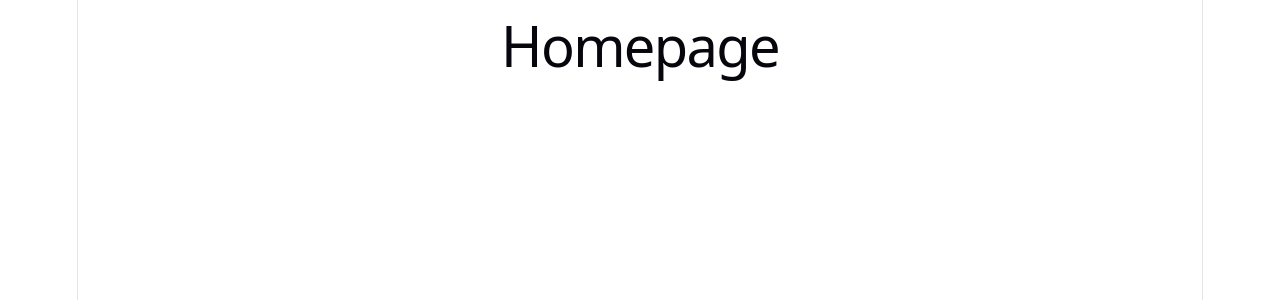
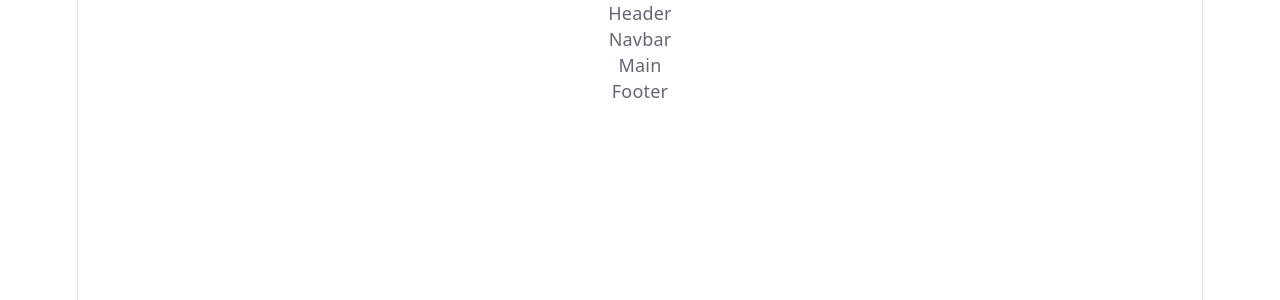
Before and after one commit to nawarjd/nj-cap-app-main, a React (Vite) app: page / in a window 1280 px wide. Shown: the top 300 px of the page. Built offline with nearby package versions, Linux system fonts and the light colour scheme.

Commit message:
Save local work before merging remote changes

```diff
--- a/src/App.jsx
+++ b/src/App.jsx
@@ -1,11 +1,16 @@
 import './App.css'
+import Header from './components/Header'
+import Main from './components/Main'
+import Footer from './components/Footer'
 
 function App() {
 
   return (
-    <div className="App">
-      <h1>Homepage</h1>
-    </div>
+    <>
+      <Header />
+      <Main />
+      <Footer />
+    </>
   )
 }
 
--- /dev/null
+++ b/src/components/Footer.jsx
@@ -0,0 +1,7 @@
+const Footer = () => {
+  return (
+    <div>Footer</div>
+  )
+}
+
+export default Footer
--- /dev/null
+++ b/src/components/Header.jsx
@@ -0,0 +1,10 @@
+import Navbar from './Navbar'
+const Header = () => {
+  return (
+    <div>Header
+        <Navbar />
+    </div>
+  )
+}
+
+export default Header
--- /dev/null
+++ b/src/components/Main.jsx
@@ -0,0 +1,7 @@
+const Main = () => {
+  return (
+    <div>Main</div>
+  )
+}
+
+export default Main
--- /dev/null
+++ b/src/components/Navbar.jsx
@@ -0,0 +1,7 @@
+const Navbar = () => {
+  return (
+    <div>Navbar</div>
+  )
+}
+
+export default Navbar
```
Also changed, not shown: src/App.css (+34 -0 lines).
